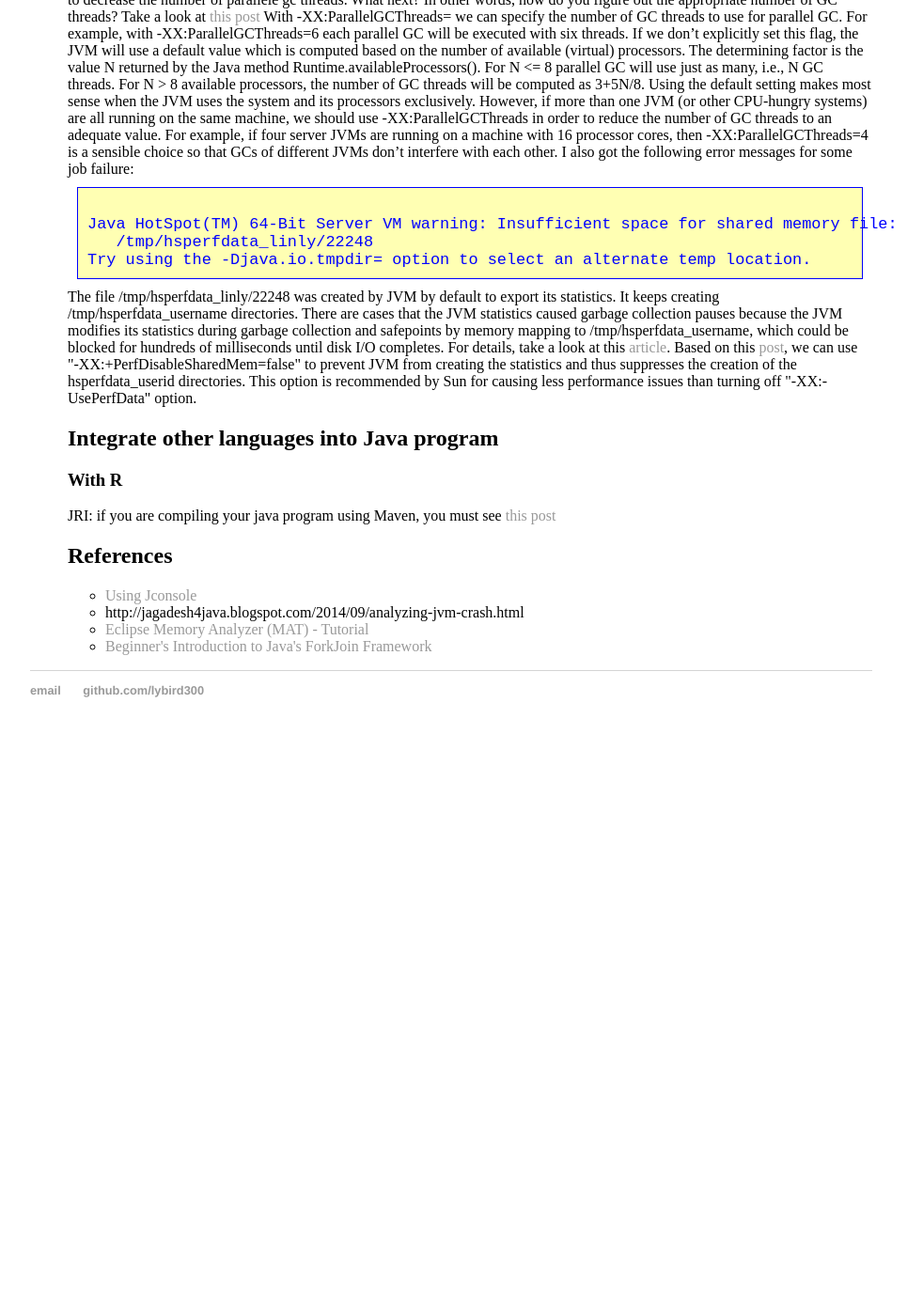
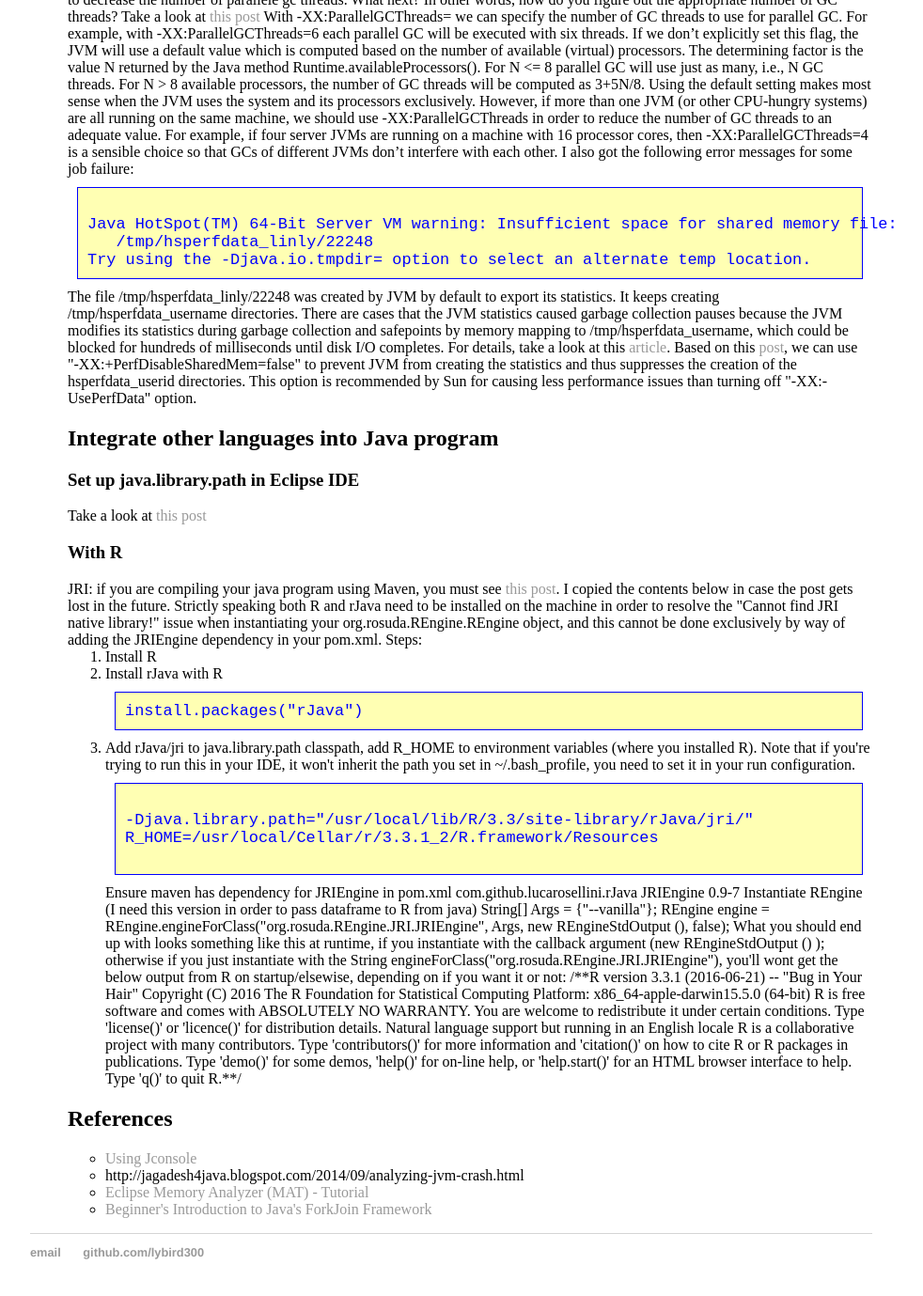
Before and after one commit to lybird300/lybird300.github.io, a Jekyll site: the page built from _posts/2015-11-13-fine-tune-java-programs.md, in a window 1280 px wide and 1400 px high, scrolled down 3473 px. Shown: the top 1379 px of the window at 94% size, without its empty margins (160-1142 px from the left). Built offline with Jekyll 4.4.1, drawn with Linux system fonts in a browser that asks for light colours; before the commit the page ends 4275 px from its top, so only the background shows below that.

Commit message:
Update 2015-11-13-fine-tune-java-programs.md

```diff
--- a/_posts/2015-11-13-fine-tune-java-programs.md
+++ b/_posts/2015-11-13-fine-tune-java-programs.md
@@ -77,8 +77,54 @@ Try using the -Djava.io.tmpdir= option to select an alternate temp location.
 The file /tmp/hsperfdata_linly/22248 was created by JVM by default to export its statistics. It keeps creating /tmp/hsperfdata_username directories. There are cases that the JVM statistics caused garbage collection pauses because the JVM modifies its statistics during garbage collection and safepoints by memory mapping to  /tmp/hsperfdata_username, which could be blocked for hundreds of milliseconds until disk I/O completes. For details, take a look at this <a href="http://www.evanjones.ca/jvm-mmap-pause.html">article</a>. Based on this <a href="http://stackoverflow.com/questions/76327/how-can-i-prevent-java-from-creating-hsperfdata-files">post</a>, we can use "-XX:+PerfDisableSharedMem=false" to prevent JVM from creating the statistics and thus suppresses the creation of the hsperfdata_userid directories. This option is recommended by Sun for causing less performance issues than turning off "-XX:-UsePerfData" option.
 
  <h2>Integrate other languages into Java program</h2>
+ <h3>Set up java.library.path in Eclipse IDE</h3>
+ Take a look at <a href="http://javarevisited.blogspot.com/2013/04/what-is-javalibrarypath-how-to-set-in-Eclipse.html">this post</a>
+
  <h3>With R</h3>
- JRI: if you are compiling your java program using Maven, you must see <a href="http://stackoverflow.com/questions/32170664/running-jar-built-using-maven-causes-java-lang-noclassdeffounderror-org-rosuda?noredirect=1&lq=1">this post</a>
+ JRI: if you are compiling your java program using Maven, you must see <a href="http://stackoverflow.com/questions/32170664/running-jar-built-using-maven-causes-java-lang-noclassdeffounderror-org-rosuda?noredirect=1&lq=1">this post</a>. I copied the contents below in case the post gets lost in the future.
+
+Strictly speaking both R and rJava need to be installed on the machine in order to resolve the "Cannot find JRI native library!" issue when instantiating your org.rosuda.REngine.REngine object, and this cannot be done exclusively by way of adding the JRIEngine dependency in your pom.xml.
+
+Steps:
+<ol>
+<li>Install R</li>
+<li>Install rJava with R</li>
+<pre><code>install.packages("rJava")</code></pre>
+<li>Add rJava/jri to java.library.path classpath, add R_HOME to environment variables (where you installed R). Note that if you're trying to run this in your IDE, it won't inherit the path you set in ~/.bash_profile, you need to set it in your run configuration.
+<pre><code>
+-Djava.library.path="/usr/local/lib/R/3.3/site-library/rJava/jri/"
+R_HOME=/usr/local/Cellar/r/3.3.1_2/R.framework/Resources
+ </code></pre>
+ </li>
+Ensure maven has dependency for JRIEngine in pom.xml
+<dependency>
+    <groupId>com.github.lucarosellini.rJava</groupId>
+    <artifactId>JRIEngine</artifactId>
+    <version>0.9-7</version>
+</dependency>
+Instantiate REngine (I need this version in order to pass dataframe to R from java)
+String[] Args = {"--vanilla"};
+REngine engine = REngine.engineForClass("org.rosuda.REngine.JRI.JRIEngine", Args, new REngineStdOutput (), false);
+What you should end up with looks something like this at runtime, if you instantiate with the callback argument (new REngineStdOutput () ); otherwise if you just instantiate with the String engineForClass("org.rosuda.REngine.JRI.JRIEngine"), you'll wont get the below output from R on startup/elsewise, depending on if you want it or not:
+
+    /**R version 3.3.1 (2016-06-21) -- "Bug in Your Hair"
+    Copyright (C) 2016 The R Foundation for Statistical Computing
+    Platform: x86_64-apple-darwin15.5.0 (64-bit)
+
+    R is free software and comes with ABSOLUTELY NO WARRANTY.
+    You are welcome to redistribute it under certain conditions.
+    Type 'license()' or 'licence()' for distribution details.
+
+      Natural language support but running in an English locale
+
+    R is a collaborative project with many contributors.
+    Type 'contributors()' for more information and
+    'citation()' on how to cite R or R packages in publications.
+
+    Type 'demo()' for some demos, 'help()' for on-line help, or
+    'help.start()' for an HTML browser interface to help.
+    Type 'q()' to quit R.**/
+    </ol>
 
 <h2>References</h2>
 <ul>
```
